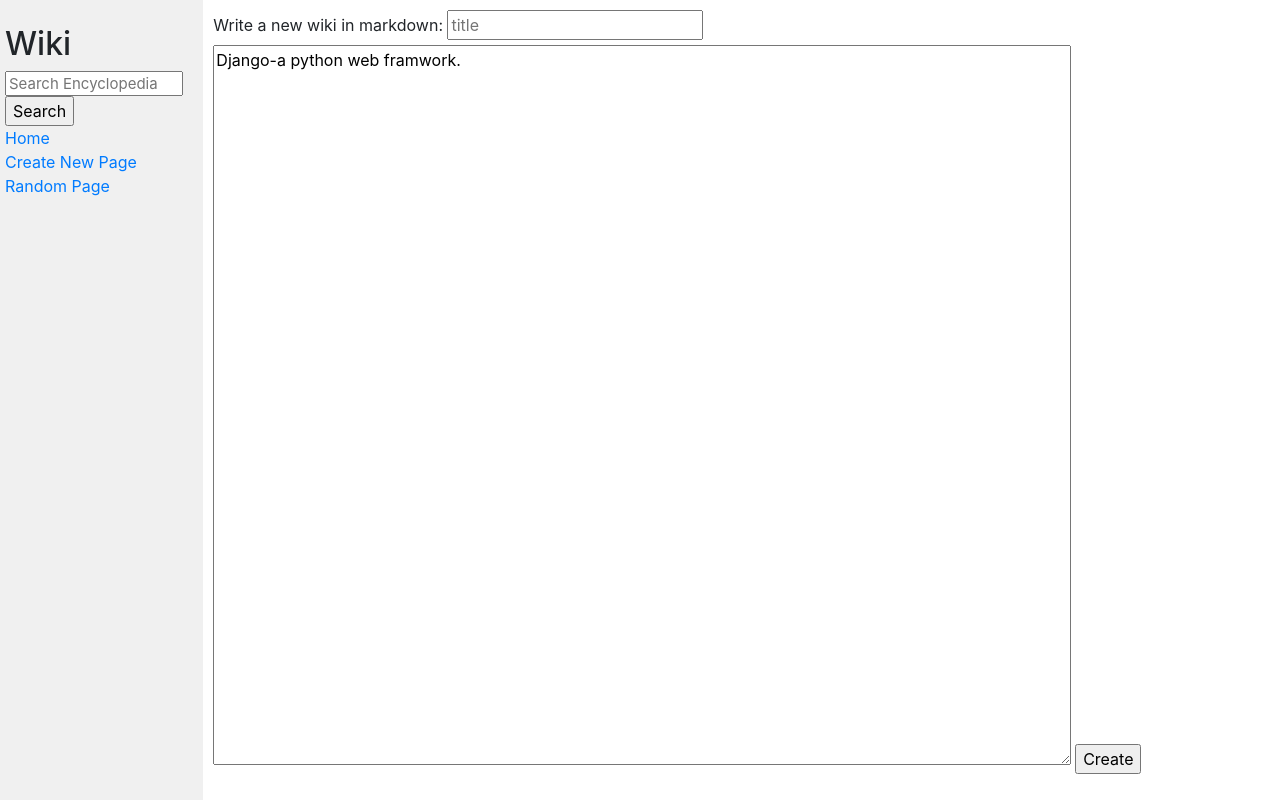
After one commit to ChufanSuki/Django-Demo-Apps, a Django app: page /create/ in a window 1280 px wide. The commit adds this page. Run offline with Django 3.2, Linux system fonts and the light colour scheme; some libraries are stand-ins or nearby versions.

Commit message:
complete basic component

```diff
--- /dev/null
+++ b/encyclopedia/templates/encyclopedia/create.html
@@ -0,0 +1,15 @@
+{% extends "encyclopedia/layout.html" %}
+
+{% block title %}
+    Encyclopedia--New wiki
+{% endblock %}
+
+{% block body %}
+<form action="{% url 'encyclopedia:create' %}" method="post">
+    {% csrf_token %}
+    <label for="wiki">Write a new wiki in markdown:</label>
+    <input type="text" name="title" placeholder="title">
+    <textarea id="wiki" name="wiki" rows="5" cols="33">Django-a python web framwork.</textarea>
+    <input type="submit" value="Create">
+</form>
+{% endblock %}
--- a/encyclopedia/templates/encyclopedia/layout.html
+++ b/encyclopedia/templates/encyclopedia/layout.html
@@ -12,17 +12,23 @@
         <div class="row">
             <div class="sidebar col-lg-2 col-md-3">
                 <h2>Wiki</h2>
-                <form>
+                <form action="{% url 'encyclopedia:search' %}" method="post">
+                    {% csrf_token %}
                     <input class="search" type="text" name="q" placeholder="Search Encyclopedia">
+                    <input type="submit" value="Search">
                 </form>
                 <div>
                     <a href="{% url 'encyclopedia:index' %}">Home</a>
                 </div>
                 <div>
+                    <a href="{% url 'encyclopedia:create' %}">
                     Create New Page
+                    </a>
                 </div>
                 <div>
+                    <a href="{% url 'encyclopedia:random' %}">
                     Random Page
+                    </a>
                 </div>
                 {% block nav %}
                 {% endblock %}
@@ -32,6 +38,5 @@
                 {% endblock %}
             </div>
         </div>
-
     </body>
 </html>
--- a/encyclopedia/urls.py
+++ b/encyclopedia/urls.py
@@ -7,4 +7,10 @@ app_name = 'encyclopedia'
 urlpatterns = [
     path("", views.index, name="index"),
     path("wiki/<str:entry>/",  views.detail, name="title"),
+    path("search/", views.search, name="search"),
+    path("search/<str:query>/", views.result, name="result"),
+    path("create/", views.create, name="create"),
+    path("edit/<str:entry>", views.edit, name="edit"),
+    path("edit", views.edit, name="edit"),
+    path("random", views.random_page, name="random"),
 ]
--- a/encyclopedia/views.py
+++ b/encyclopedia/views.py
@@ -1,8 +1,10 @@
 from django.shortcuts import render
-from django.http import HttpResponse
+from django.http import HttpResponse, HttpResponseRedirect
 from . import util
 from markdown2 import Markdown
-import os
+import os, random
+from django import forms
+from django.urls import reverse
 
 
 def index(request):
@@ -11,4 +13,60 @@ def index(request):
     })
 
 def detail(request, entry):
-    return HttpResponse(Markdown().convert(util.get_entry(entry)))
+    return render(request, "encyclopedia/detail.html", {
+        "content": Markdown().convert(util.get_entry(entry)),
+        "title": entry
+    })
+
+
+def search(request):
+    try:
+        search_content = request.POST['q']
+    except KeyError:
+        return render(request, 'encyclopeida/index.html')
+    else:
+        return HttpResponseRedirect(reverse('encyclopedia:result', args=(search_content,)))
+
+def result(request, query):
+    cond, entries = util.search(query)
+    if cond == True:
+        return HttpResponseRedirect(reverse('encyclopedia:title', args=entries))
+    elif entries:
+        return render(request, "encyclopedia/result.html", {
+            "entries": entries
+        })
+    else:
+        return HttpResponseRedirect(reverse('encyclopedia:index'))
+
+def create(request):
+    if request.method == 'POST':
+        title = request.POST['title']
+        wiki = request.POST['wiki']
+        if util.search(title):
+            return HttpResponse("<h1>Error! Title already existed!<\h1>")
+        else:
+            with open(f'./entries/{title}.md', "w", encoding="utf-8") as  f:
+                f.write(wiki)
+            return HttpResponseRedirect(reverse('encyclopedia:index'))
+    else:
+        return render(request, "encyclopedia/create.html")
+
+def edit(request, entry=None):
+    if request.method == 'POST':
+        title = entry
+        try:
+            wiki = request.POST['wiki']
+        except KeyError:
+            return HttpResponseRedirect(reverse('encyclopedia:index'))
+        else:
+            with open(f'./entries/{title}.md', "w", encoding="utf-8") as  f:
+                    f.write(wiki)
+            return HttpResponseRedirect(reverse('encyclopedia:index'))
+    else:
+        return render(request, 'encyclopedia/edit.html', {
+            "title": entry,
+            "content": util.get_entry(entry)
+        })
+
+def random_page(request):
+    return HttpResponseRedirect(reverse('encyclopedia:title', args=[random.choice(util.list_entries())]))
```
Also changed, not shown: encyclopedia/templates/encyclopedia/detail.html (added, +12 -0 lines), encyclopedia/templates/encyclopedia/edit.html (added, +14 -0 lines), encyclopedia/templates/encyclopedia/result.html (added, +16 -0 lines), encyclopedia/util.py (+15 -0 lines), entries/CSS.md (line endings or trailing spaces).
